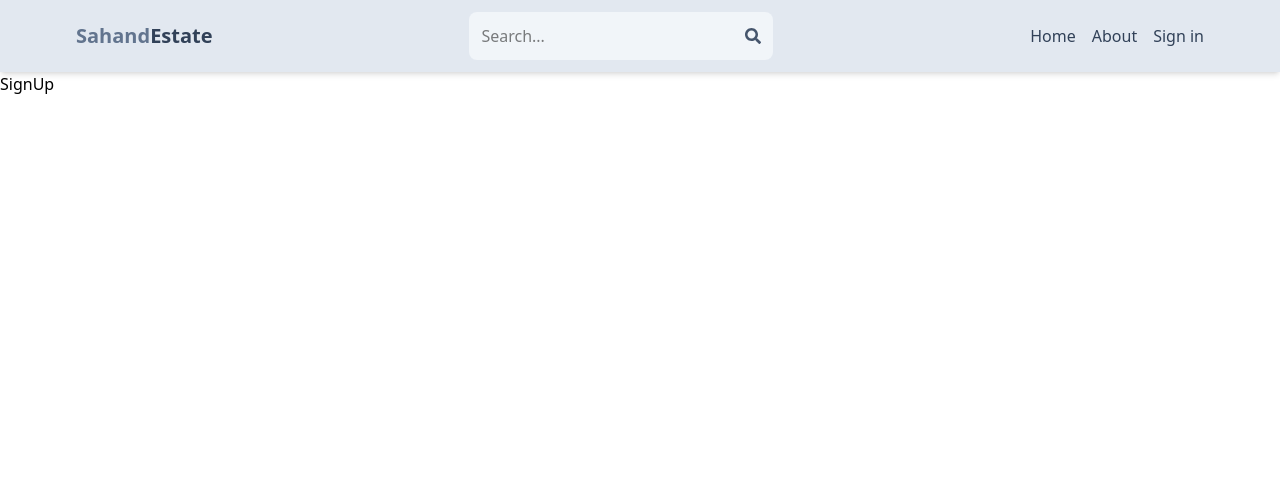
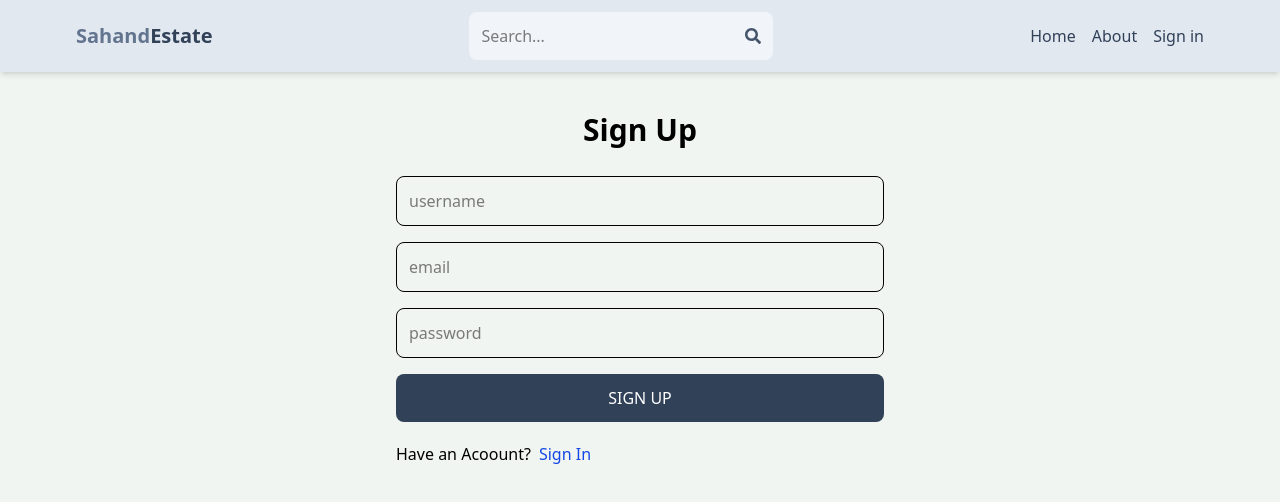
Before and after one commit to DevAnabKhan/mern_estate, a React (Vite) app in the folder client/: page /sign-up in a window 1280 px wide. Shown: the top 502 px of the page. Built offline with nearby package versions, Linux system fonts and the light colour scheme.

Commit message:
created sign up page ui

```diff
--- a/client/src/index.css
+++ b/client/src/index.css
@@ -1 +1,5 @@
 @import "tailwindcss";
+
+body {
+  background-color: rgb(241, 245, 241);
+}
--- a/client/src/pages/SignUp.jsx
+++ b/client/src/pages/SignUp.jsx
@@ -1,7 +1,46 @@
-import React from 'react'
+import React from "react";
+import { Link } from "react-router-dom";
 
 export default function SignUp() {
   return (
-    <div>SignUp</div>
-  )
+    <div className="p-3 max-w-lg mx-auto">
+      <h1 className="text-3xl text-center font-semibold my-7">Sign Up</h1>
+      <form className="flex flex-col gap-4 ">
+        <input
+          type="text"
+          placeholder="username"
+          className="border p-3 rounded-lg "
+          id="username"
+        />
+        <input
+          type="email"
+          placeholder="email"
+          className="border p-3 rounded-lg "
+          id="email"
+        />
+        <input
+          type="password"
+          placeholder="password"
+          className="border p-3 rounded-lg "
+          id="password"
+        />
+        <button
+          className="bg-slate-700 text-white p-3 rounded-lg
+         uppercase hover:opacity-95
+         disabled:opacity-88"
+        >
+          Sign up
+        </button>
+      </form>
+      <div
+        className="flex gap-2 mt-5
+"
+      >
+        <p>Have an Acoount?</p>
+        <Link to={"/sign-in"}>
+          <span className="text-blue-700">Sign In</span>
+        </Link>
+      </div>
+    </div>
+  );
 }
```
